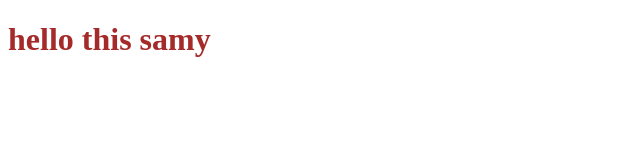
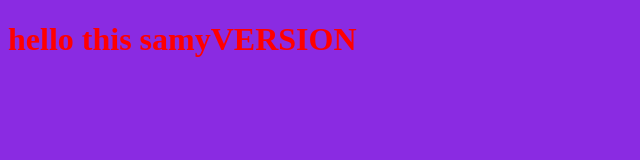
Before and after one commit to abdelrhmansami09/myproject, a plain HTML site: page index.html in a window 1280 px wide. Shown: the whole page, without its empty margins (0-640 px from the left). Drawn offline with Linux system fonts and the light colour scheme.

Commit message:
changing style for the title

```diff
--- a/index.html
+++ b/index.html
@@ -7,7 +7,7 @@
     <link rel="stylesheet" href="style.css">
 </head>
 <body>
-    <h1>hello this samy</h1>
+    <h1>hello this samyVERSION</h1>
     <script src="app.js"></script>
 </body>
 </html>
--- a/style.css
+++ b/style.css
@@ -1,4 +1,9 @@
 h1{
 
-    color: brown;
+    color: red;
+
+
 }
+body{
+    background-color: blueviolet;
+}
```
